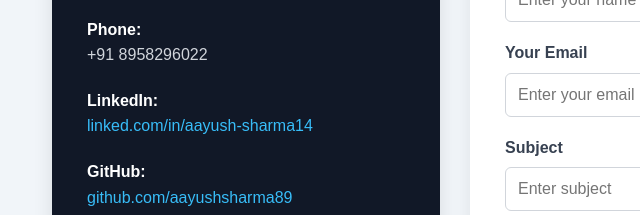
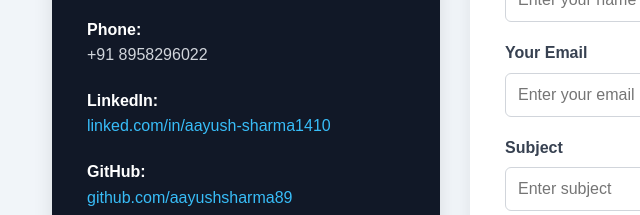
Before and after one commit to aayushsharma89/Aayush-Portfolio, a plain HTML site: page index.html in a window 1280 px wide. Shown: the part 4622-4837 px from the top of the page, 88-728 px from the left. Drawn offline with Linux system fonts and the light colour scheme.

Commit message:
Replace linked url

```diff
--- a/index.html
+++ b/index.html
@@ -117,7 +117,7 @@
                     GitHub
                 </a>
 
-                <a href="www.linked.com/in/aayush-sharma1410"
+                <a href="https.www.linked.com/in/aayush-sharma1410"
                 target="_blank">
                     LinkedIn
                 </a>
@@ -519,8 +519,8 @@
 
                     <p>
                         <strong>LinkedIn:</strong><br>
-                        <a href="#" target="_blank">
-                            linked.com/in/aayush-sharma14
+                        <a href="https://www.linkedin.com/in/aayush-sharma1410" target="_blank">
+                            linked.com/in/aayush-sharma1410
                         </a>
                     </p>
 
```
